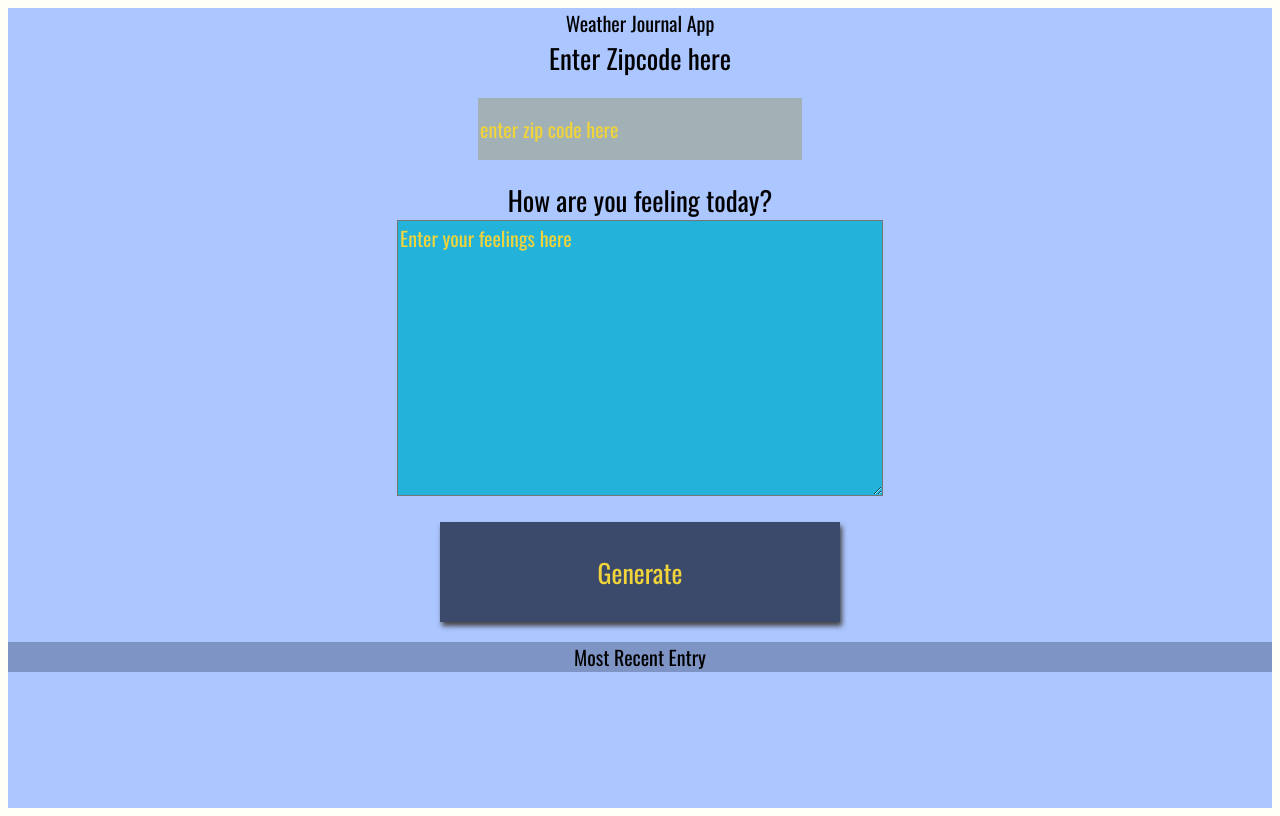
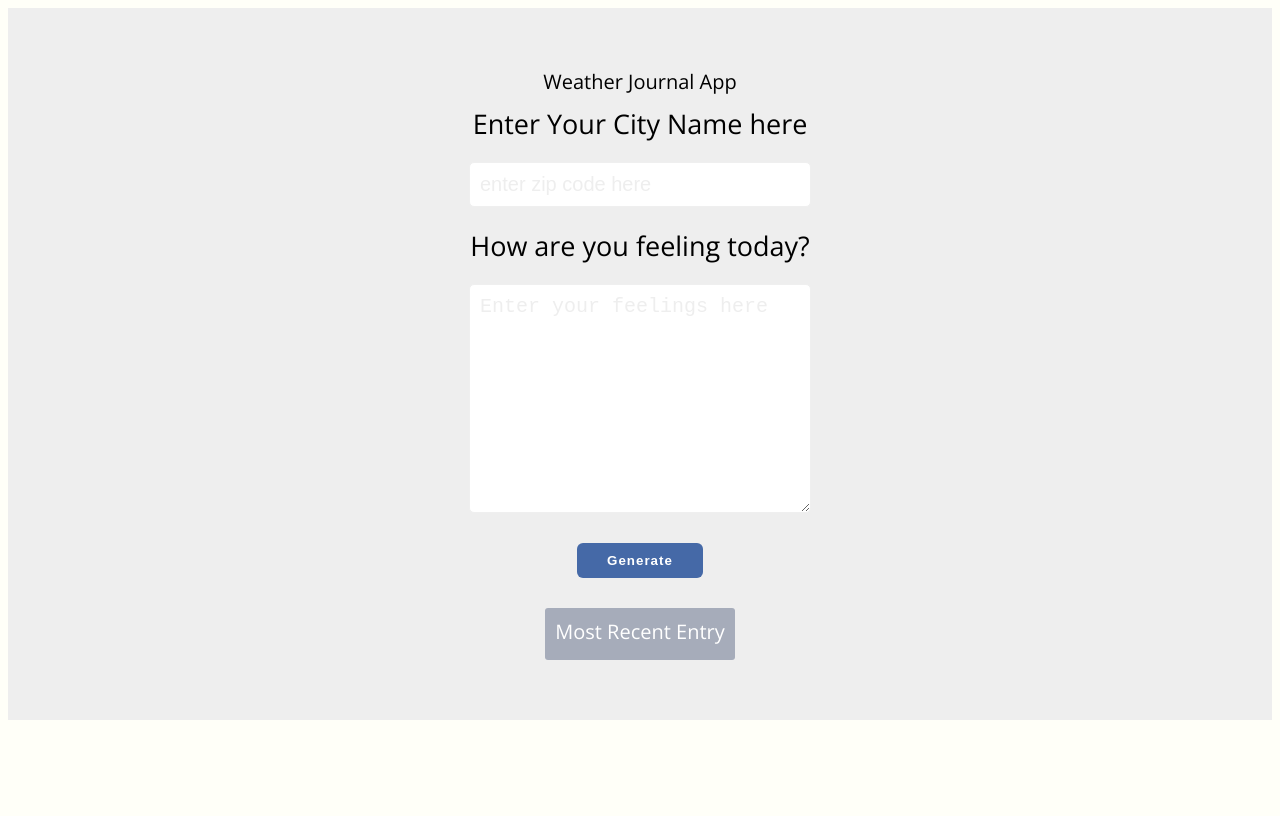
Before and after one commit to MAlngaawy/weather-app, a website: page website/index.html in a window 1280 px wide. Drawn offline with nearby package versions, Linux system fonts and the light colour scheme; no server answers; a web font is replaced by a local one.

Commit message:
final edits

```diff
--- a/website/app.js
+++ b/website/app.js
@@ -4,21 +4,15 @@ const generateBtn = document.getElementById('generate')
 const input = document.getElementById('zip')
 const textArea = document.getElementById('feelings')
 let temp = 0
+
 // Create a new date instance dynamically with JS
 let d = new Date();
 let newDate = d.getMonth()+'.'+ d.getDate()+'.'+ d.getFullYear();
 
-// create reused get method
+// create reusable get method
 const getMethod = async (paseUrl) => {
   return res = await fetch(paseUrl)
 }
-
-
-// function to get the data from the app endpoint
-// getMethod(`https://api.openweathermap.org/data/2.5/weather?q=qina&appid=${apiKey}`)
-// .then(res => res.json())
-// .then(data => console.log(data))
-// .catch(err => console.log(err))
 
 // get function that get the endpoint projectData
 getMethod(`http://localhost:8000/getData`)
@@ -51,11 +45,10 @@ const retrieveData = async () =>{
   try {
   // Transform into JSON
   const allData = await request.json()
-  console.log(allData)
   // Write updated data to DOM elements
-  document.getElementById('temp').innerHTML = Math.round(allData.temp)+ 'degrees';
-  document.getElementById('content').innerHTML = allData.feel;
-  document.getElementById("date").innerHTML =allData.date;
+  document.getElementById('temp').innerHTML = 'Degree: ' + Math.round(allData.temp)+ ' degrees';
+  document.getElementById('content').innerHTML = "Feelings : " + allData.feel;
+  document.getElementById("date").innerHTML = 'Today Date: ' + allData.date;
   }
   catch(error) {
     console.log("error", error);
@@ -63,14 +56,21 @@ const retrieveData = async () =>{
   }
  }
 
+ // handle button click function
 generateBtn.addEventListener('click', (e) => {
+  //prevent default action
   e.preventDefault()
+
+  // get the data from openweathererb
   getMethod(`https://api.openweathermap.org/data/2.5/weather?q=${input.value}&appid=${apiKey}`)
   .then(res => res.json())
   .then(data => {
     temp = data.main.temp
-    console.log(temp)
+
+    //call the post method that will send the data to the server
     postMethod("http://localhost:8000/postData")
+
+    // call the get method that will bring the opject from the server
     retrieveData()
   })
   .catch(err => console.log(err.message))
--- a/website/index.html
+++ b/website/index.html
@@ -12,7 +12,7 @@
     Weather Journal App
   </div>
   <div class ="holder zip">
-    <label for="zip">Enter Zipcode here</label>
+    <label for="zip">Enter Your City Name here</label>
     <input type="text" id="zip" placeholder="enter zip code here" >
   </div>
   <div class ="holder feel">
--- a/website/style.css
+++ b/website/style.css
@@ -1,32 +1,32 @@
+@import url('https://fonts.googleapis.com/css2?family=Open+Sans:ital,wght@0,300;0,400;0,500;0,600;0,700;1,300;1,400&display=swap');
 body{
     background: #fffff8;
-    font-family: -apple-system, BlinkMacSystemFont, sans-serif;
+    font-family: 'Open Sans', sans-serif;
 }
 
 #app{
-    height: 100vh;
-    /* display: grid; */
-    /* grid-auto-rows: minmax(150px, auto); */
-    /* grid-template-columns:  */
-    background: #acc6ff;
+    background: #eee;
     color: #000000;
-    /* justify-content: center; */
-    /* grid-gap: 1em; */
     font-size: 20px;
-    font-family: 'Oswald', sans-serif;
     text-align: center;
+    padding: 50px 0
 }
 
 .holder{
-
+    margin: 10px auto
 }
 
 .entry{
     background: rgba(59, 74, 107, .4);
+    display: inline-block;
+    padding: 10px;
+    border-radius: 3px;
+    color: white;
+    text-align: left;
 }
 
-#entryHolder{
-
+#entryHolder div{
+    margin: 5px 0;
 }
 
 #date{
@@ -54,41 +54,36 @@ label{
     font-size: 27px;
 }
 
-input{
+input, textarea{
     display:block;
-    height: 60px;
     width: 320px;
-    background:#a1b1b6;
+    background:#fff;
+    border: 1px solid #efefef;
     color: #000000;
     font-size: 20px;
-    font-family: 'Oswald', sans-serif;
-    border: none;
-    margin: 20px auto
+    margin: 20px auto;
+    padding: 10px;
+    border-radius: 5px
 }
 
 button{
-    width: 400px;
-    height: 100px;
-    background: #3b4a6b;
-    color: #f0d43a;
-    font-size: 26px;
-    font-family: 'Oswald', sans-serif;
+    width: auto;
+    height: auto;
+    padding: 10px 30px;
+    border-radius: 6px;
+    background: #4569a7;
+    color: #fff;
+    box-shadow: none;
+    font-weight: bold;
+    letter-spacing: 1px;
     border: none;
-    box-shadow: 2px 4px 5px #444;
-    display: block;
-    margin: 20px auto;
+    margin: 10px 0;
     cursor: pointer
 }
 h1{
     font-size: 36px;
 }
 
-textarea{
-    background:#22b2da;
-    color: #f0d43a;
-    font-size: 20px;
-    font-family: 'Oswald', sans-serif;
-}
 /* Reset style for HTML element on active to have no border*/
 input:focus,
 select:focus,
@@ -98,19 +93,14 @@ button:focus {
 }
 /* Style for Placeholder Text*/
 ::placeholder { /* Firefox, Chrome, Opera */
-    color: #f0d43a;
-    font-family: 'Oswald', sans-serif;
+    color: #eee;
 
 }
 
 :-ms-input-placeholder { /* Internet Explorer 10-11 */
     color: #f0d43a;
-    font-family: 'Oswald', sans-serif;
-
 }
 
 ::-ms-input-placeholder { /* Microsoft Edge */
     color: #f0d43a;
-    font-family: 'Oswald', sans-serif;
-
 }
```
